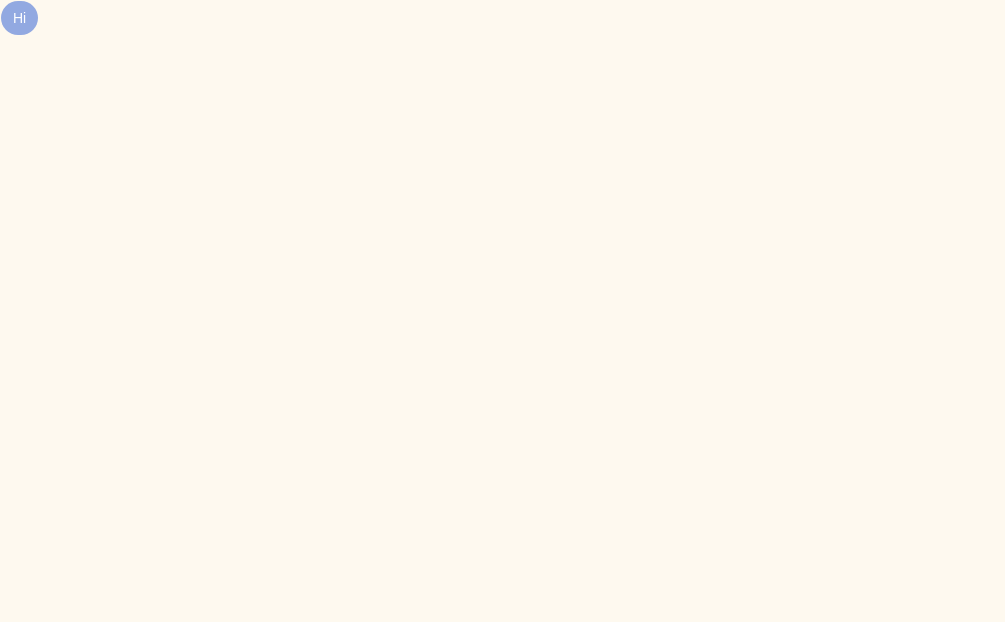
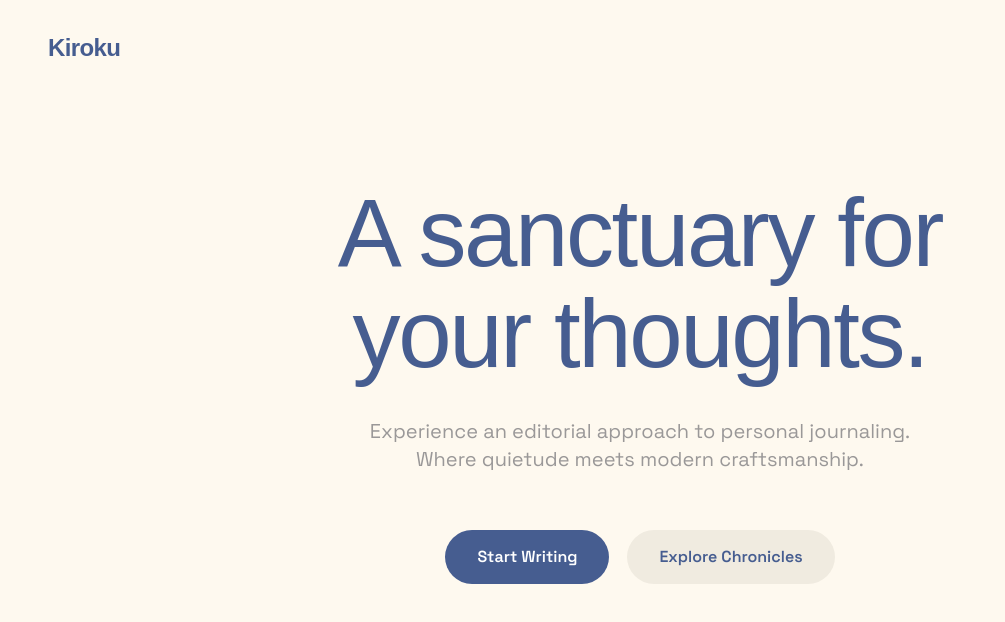
Before and after one commit to TanujTS/kiroku, a Next.js app: page / in a window 1280 px wide. Shown: the top 622 px of the page, without its empty margins (0-1005 px from the left). Built offline with nearby package versions, Linux system fonts and the light colour scheme; a web font is replaced by a local one.

Commit message:
feat: hero section

```diff
--- a/package.json
+++ b/package.json
@@ -12,6 +12,7 @@
     "@tabler/icons-react": "^3.40.0",
     "class-variance-authority": "^0.7.1",
     "clsx": "^2.1.1",
+    "lucide-react": "^1.0.1",
     "next": "16.1.6",
     "radix-ui": "^1.4.3",
     "react": "19.2.3",
--- a/src/app/layout.tsx
+++ b/src/app/layout.tsx
@@ -5,7 +5,7 @@ import "./globals.css";
 const unbounded = Unbounded({
   subsets: ['latin'],
   variable: '--font-unbounded',
-  weight: ['700']
+  weight: ['300', '600', '500', '700']
 })
 
 const spaceGrotesk = Space_Grotesk({
--- a/src/app/page.tsx
+++ b/src/app/page.tsx
@@ -1,10 +1,11 @@
+import Hero from "@/components/landing/hero";
 import { Button } from "@/components/ui/button";
 
 
 export default function Home() {
   return (
     <>
-      <Button className="font-heading"> Hi </Button>
+      <Hero />
     </>
   );
 }
--- /dev/null
+++ b/src/components/landing/hero.tsx
@@ -0,0 +1,41 @@
+import Link from "next/link";
+import { Button } from "@/components/ui/button";
+import { Bell, Settings, User } from "lucide-react";
+
+export default function Hero() {
+    return (
+        <div className="min-h-[100dvh] bg-background text-foreground flex flex-col">
+            {/* Navigation */}
+            <header className="flex items-center justify-between px-6 py-6 md:px-12 md:py-8">
+                <div className="flex items-center">
+                    <Link href="/" className="text-secondary font-heading font-bold tracking-tight text-2xl hover:text-secondary/90 transition-colors">
+                        Kiroku
+                    </Link>
+                </div>
+
+                {/* todo: add conditional rendering here when auth, if auth -> show navbar, else show login/signup */}
+            </header >
+
+            {/* Hero Content */}
+            < main className="flex-1 flex flex-col items-center justify-center px-4 text-center pb-24 md:pb-32" >
+                <h1 className="font-heading font-medium tracking-tight text-secondary text-5xl md:text-7xl lg:text-[6rem] leading-[1.05] mb-8 max-w-5xl mx-auto">
+                    A sanctuary for <br className="hidden md:block" /> your thoughts.
+                </h1>
+
+                <p className="font-sans text-muted-foreground text-lg md:text-xl max-w-2xl mx-auto mb-10 md:mb-14">
+                    Experience an editorial approach to personal journaling.<br className="hidden md:block" />
+                    Where quietude meets modern craftsmanship.
+                </p>
+
+                <div className="flex flex-col sm:flex-row items-center gap-4">
+                    <Button size="lg" className="font-sans rounded-full px-8 text-base font-semibold bg-secondary text-secondary-foreground hover:bg-secondary/90 h-14">
+                        Start Writing
+                    </Button>
+                    <Button size="lg" className="font-sans rounded-full px-8 text-base font-semibold bg-accent text-accent-foreground hover:bg-accent/80 border border-transparent h-14">
+                        Explore Chronicles
+                    </Button>
+                </div>
+            </main >
+        </div >
+    );
+}
```
Also changed, not shown: .agents/rules/kiroku-design.md (added), src/components/navbar.tsx (added), 1 other file (tests, documents, lock files or other folders).
